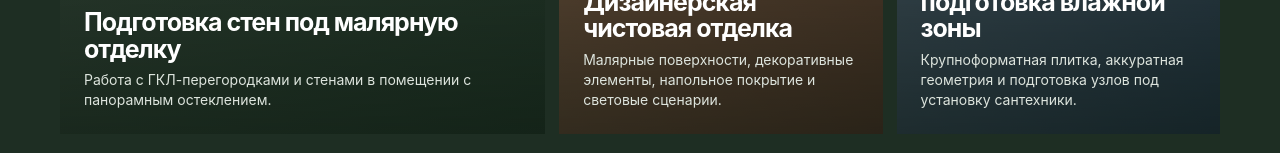
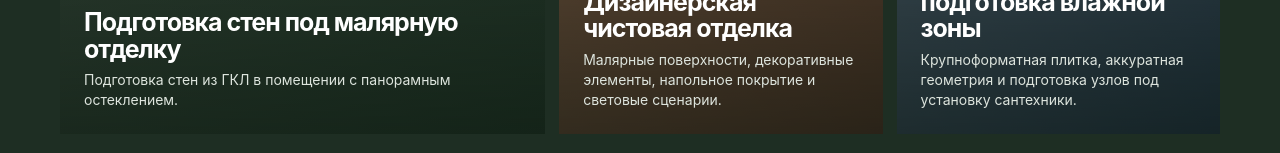
Before and after one commit to pokatilovivan10-hub/volgograd-plastering-preview, a plain HTML site: page index.html in a window 1280 px wide. Shown: the part 2966-3119 px from the top of the page. Drawn offline with Linux system fonts and the light colour scheme.

Commit message:
Add commercial-site preparation photo

```diff
--- a/index.html
+++ b/index.html
@@ -30,7 +30,7 @@
     <section><div class="wrap facts"><div class="fact"><strong>3–4</strong><span>бригады на объектах</span></div><div class="fact"><strong>100 м²</strong><span>минимальный объём по стенам</span></div><div class="fact"><strong>7 дней</strong><span>обычно до выхода после замера</span></div></div></section>
     <section class="services" id="services"><div class="wrap"><div class="section-head"><div><div class="eyebrow">Направления работ</div><h2>От подготовки основания<br>до чистовой отделки</h2></div><p>Подбираем составы и технологию под объект: новостройку, частный дом, квартиру во вторичном фонде или коммерческое помещение.</p></div><div class="grid-3"><article class="service"><div class="num">01</div><h3>Механизированная штукатурка</h3><p>Гипсовые и цементные составы, ровные плоскости и контроль геометрии лазером.</p></article><article class="service"><div class="num">02</div><h3>Малярные работы</h3><p>Шпаклёвка, стеклохолст, шлифовка и подготовка стен под покраску или обои.</p></article><article class="service"><div class="num">03</div><h3>Ремонт под ключ</h3><p>Берём на себя демонтаж, электрику, сантехнику, отделку, откосы и потолки.</p></article></div></div></section>
     <section id="process"><div class="wrap"><div class="section-head"><div><div class="eyebrow">Прозрачный процесс</div><h2>Планируем работы<br>до первой закупки</h2></div><p>Сначала понимаем объём и состояние основания — после этого рассчитываем смету и график.</p></div><div class="process"><article class="step"><b>01</b><h3>Замер</h3><p>Бесплатно выезжаем в Волгограде и до 30 км от города.</p></article><article class="step"><b>02</b><h3>Смета и договор</h3><p>Фиксируем состав работ, материалы, сроки и этапы оплаты.</p></article><article class="step"><b>03</b><h3>Закупка и подготовка</h3><p>Закупаем материалы в большинстве случаев, завозим и готовим объект.</p></article><article class="step"><b>04</b><h3>Сдача результата</h3><p>Показываем выполненные этапы, оформляем документы по объекту.</p></article></div></div></section>
-    <section class="cases" id="cases"><div class="wrap"><div class="section-head"><div><div class="eyebrow">Примеры работ</div><h2>Объекты, где важна<br>ровная геометрия стен</h2></div><p>Портфолио показывает разные этапы: подготовку стен, чистовую малярную отделку и облицовку влажных зон.</p></div><div class="case-grid"><article class="case"><img class="case-photo" src="assets/kommerciya-podgotovka-sten.jpg" alt="Подготовка стен в коммерческом помещении"><span>Кейс 01 · коммерческое помещение</span><h3>Подготовка стен под малярную отделку</h3><p>Работа с ГКЛ-перегородками и стенами в помещении с панорамным остеклением.</p></article><article class="case"><img class="case-photo" src="assets/interior-living.jpg" alt="Готовая гостиная после отделки"><span>Кейс 02 · квартира</span><h3>Дизайнерская чистовая отделка</h3><p>Малярные поверхности, декоративные элементы, напольное покрытие и световые сценарии.</p></article><article class="case"><img class="case-photo" src="assets/bath-large-format.jpg" alt="Санузел с облицовкой"><span>Кейс 03 · санузел</span><h3>Облицовка и подготовка влажной зоны</h3><p>Крупноформатная плитка, аккуратная геометрия и подготовка узлов под установку сантехники.</p></article></div><div class="notice">Названия кейсов составлены по визуальным признакам. Адреса, площади и сроки добавим только после подтверждения клиента.</div></div></section>
+    <section class="cases" id="cases"><div class="wrap"><div class="section-head"><div><div class="eyebrow">Примеры работ</div><h2>Объекты, где важна<br>ровная геометрия стен</h2></div><p>Портфолио показывает разные этапы: подготовку стен, чистовую малярную отделку и облицовку влажных зон.</p></div><div class="case-grid"><article class="case"><img class="case-photo" src="assets/kommerciya-podgotovka-gkl.jpg" alt="Подготовка стен из ГКЛ в коммерческом помещении"><span>Кейс 01 · коммерческое помещение</span><h3>Подготовка стен под малярную отделку</h3><p>Подготовка стен из ГКЛ в помещении с панорамным остеклением.</p></article><article class="case"><img class="case-photo" src="assets/interior-living.jpg" alt="Готовая гостиная после отделки"><span>Кейс 02 · квартира</span><h3>Дизайнерская чистовая отделка</h3><p>Малярные поверхности, декоративные элементы, напольное покрытие и световые сценарии.</p></article><article class="case"><img class="case-photo" src="assets/bath-large-format.jpg" alt="Санузел с облицовкой"><span>Кейс 03 · санузел</span><h3>Облицовка и подготовка влажной зоны</h3><p>Крупноформатная плитка, аккуратная геометрия и подготовка узлов под установку сантехники.</p></article></div><div class="notice">Названия кейсов составлены по визуальным признакам. Адреса, площади и сроки добавим только после подтверждения клиента.</div></div></section>
     <section><div class="wrap"><div class="section-head"><div><div class="eyebrow">Галерея работ</div><h2>Детали, за которые<br>отвечает отделка</h2></div><p>От подготовительных этапов до готового интерьера: стены, плитка, откосы, примыкания, свет и чистовая геометрия.</p></div><div class="gallery"><img src="assets/interior-hall.jpg" alt="Прихожая после дизайнерской отделки"><img src="assets/interior-console.jpg" alt="Отделка прихожей"><img src="assets/bath-tile-install.jpg" alt="Облицовка санузла плиткой"><img src="assets/bath-subway-tile.jpg" alt="Укладка настенной плитки"><img src="assets/interior-shelving.jpg" alt="Готовая отделка прихожей"><img src="assets/interior-living.jpg" alt="Гостиная после отделки"><img src="assets/interior-kitchen.jpg" alt="Кухонная зона после отделки"><img src="assets/interior-bedroom.jpg" alt="Спальня после отделки"><img src="assets/interior-lighting.jpg" alt="Финишная отделка стен и освещение"></div></div></section>
     <section><div class="wrap advantages"><div><div class="eyebrow">Почему нас выбирают</div><h2 style="font-size:clamp(34px,4vw,52px);line-height:1.02;letter-spacing:-.05em;margin:9px 0">Организуем отделку без поиска отдельных мастеров</h2></div><div class="adv-list"><article class="adv"><b>01</b><div><h3>Свой инструмент и укомплектованные бригады</h3><p>Работаем своей техникой: от штукатурной станции до оборудования для шлифовки и покраски.</p></div></article><article class="adv"><b>02</b><div><h3>Берём объект от 100 м² по стенам</h3><p>Подходит для квартир, домов, новостроек и коммерческих помещений с понятным объёмом работ.</p></div></article><article class="adv"><b>03</b><div><h3>Договор и расчёт до старта</h3><p>Работаем через ИП, оформляем договор и заранее согласуем состав работ.</p></div></article><article class="adv"><b>04</b><div><h3>Помогаем с закупкой материалов</h3><p>Подбираем штукатурные и малярные составы под основание и технологию работ.</p></div></article></div></div></section>
     <section class="estimate" id="estimate"><div class="wrap estimate-box"><div><div class="eyebrow">Бесплатный расчёт</div><h2>Узнайте стоимость работ по вашему объекту</h2><p>Работы — от 100 000 ₽. Оставьте контакты: уточним площадь стен, тип объекта и нужный этап отделки, затем подготовим предварительный расчёт.</p></div><form class="form" onsubmit="event.preventDefault(); this.querySelector('button').textContent='Заявка принята';"><input aria-label="Имя" placeholder="Ваше имя"><input aria-label="Телефон" placeholder="Телефон" required><select aria-label="Услуга"><option>Механизированная штукатурка</option><option>Шпаклёвка и подготовка стен</option><option>Покраска</option><option>Ремонт под ключ</option><option>Партнёрство для коммерческого объекта</option></select><button class="button main" type="submit">Получить расчёт</button><small>Нажимая кнопку, вы соглашаетесь на обработку персональных данных.</small></form></div></section>
```
Also changed, not shown: assets/kommerciya-podgotovka-gkl.jpg (added).
